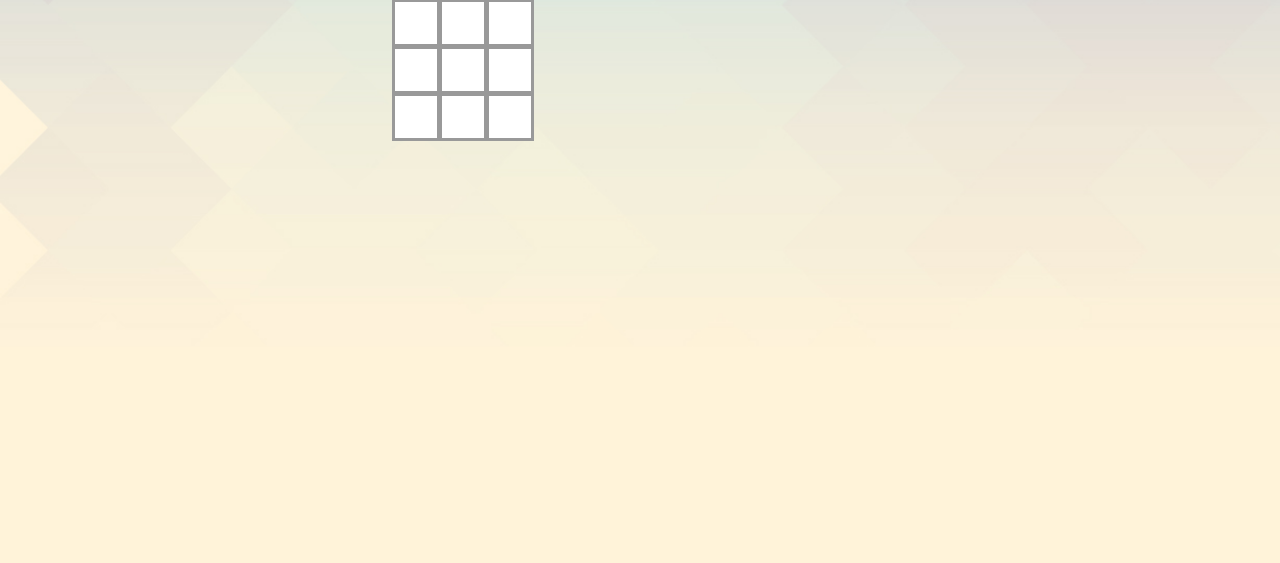
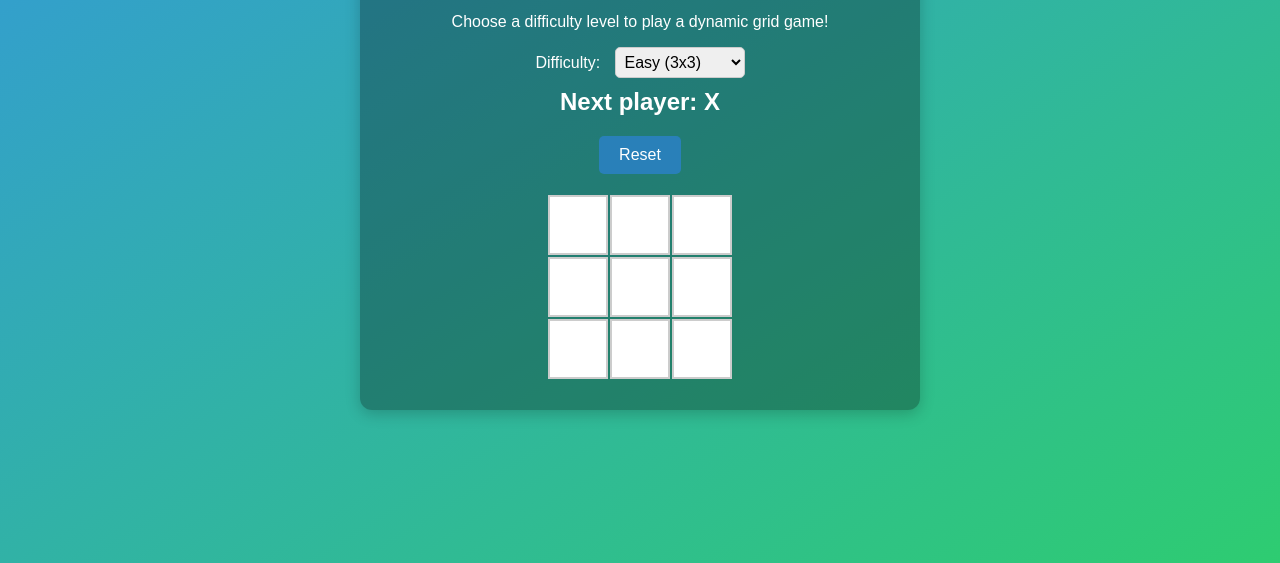
Before and after one commit to nagacharankumarreddy/tictactoe, a React app: page / in a window 1280 px wide. Shown: the part 237-800 px from the top of the page. Built offline with nearby package versions, Linux system fonts and the light colour scheme.

Commit message:
styling changed

```diff
--- a/public/index.html
+++ b/public/index.html
@@ -1,15 +1,18 @@
 <!DOCTYPE html>
 <html lang="en">
   <head>
-    <meta charset="utf-8">
-    <meta name="viewport" content="width=device-width, initial-scale=1, shrink-to-fit=no">
-    <meta name="theme-color" content="#000000">
+    <meta charset="utf-8" />
+    <meta
+      name="viewport"
+      content="width=device-width, initial-scale=1, shrink-to-fit=no"
+    />
+    <meta name="theme-color" content="#000000" />
     <!--
       manifest.json provides metadata used when your web app is added to the
       homescreen on Android. See https://developers.google.com/web/fundamentals/engage-and-retain/web-app-manifest/
     -->
-    <link rel="manifest" href="%PUBLIC_URL%/manifest.json">
-    <link rel="shortcut icon" href="%PUBLIC_URL%/favicon.ico">
+    <link rel="manifest" href="%PUBLIC_URL%/manifest.json" />
+    <link rel="shortcut icon" href="%PUBLIC_URL%/favicon.ico" />
     <!--
       Notice the use of %PUBLIC_URL% in the tags above.
       It will be replaced with the URL of the `public` folder during the build.
@@ -19,12 +22,10 @@
       work correctly both with client-side routing and a non-root public URL.
       Learn how to configure a non-root public URL by running `npm run build`.
     -->
-    <title>React App</title>
+    <title>Tic Tac Toe</title>
   </head>
   <body>
-    <noscript>
-      You need to enable JavaScript to run this app.
-    </noscript>
+    <noscript> You need to enable JavaScript to run this app. </noscript>
     <div id="root"></div>
     <!--
       This HTML file is a template.
--- a/src/index.css
+++ b/src/index.css
@@ -1,74 +1,140 @@
-body {
-  font: 14px "Century Gothic", Futura, sans-serif;
-  background-image: url(./bg.jpg);
-  background-repeat: no-repeat;
-  background-size: cover;
-  width: 100%;
+body,
+html {
+  margin: 0;
+  padding: 0;
   height: 100%;
-  background-attachment: fixed;
+  font-family: "Arial", sans-serif;
 }
-.game {
+
+.fullscreen-container {
   display: flex;
   justify-content: center;
   align-items: center;
-  flex-direction: row;
-  margin-top: 10%;
+  height: 100vh;
+  background: linear-gradient(to bottom right, #3498db, #2ecc71);
+  padding: 20px;
+  box-sizing: border-box;
 }
-ol,
-ul {
-  padding-left: 30px;
-}
-.resetbut {
-  background-color: #609661;
-  border: none;
+
+.game {
+  background: rgba(0, 0, 0, 0.3);
+  padding: 30px;
+  border-radius: 12px;
+  box-shadow: 0 4px 15px rgba(0, 0, 0, 0.2);
+  text-align: center;
   color: white;
-  padding: 5px 5px;
-  text-align: center;
-  text-decoration: none;
-  display: inline-block;
-  font-size: 16px;
-  border-radius: 3px;
-  margin-bottom: 3px;
-  margin-left: 5px;
-}
-.board-row:after {
-  clear: both;
-  content: "";
-  display: table;
+  max-width: 500px;
+  width: 100%;
 }
 
 .status {
+  font-size: 24px;
+  margin-bottom: 20px;
+  font-weight: bold;
+}
+
+.resetbut {
+  padding: 10px 20px;
+  font-size: 16px;
+  background-color: #2980b9;
+  color: #fff;
+  border: none;
+  cursor: pointer;
+  transition: background-color 0.3s;
+  border-radius: 5px;
   margin-bottom: 20px;
 }
 
-.square {
-  background: #fff;
-  border: 3px solid #999;
-  float: left;
-  font-size: 2rem;
-  font-weight: bold;
-  line-height: 1rem;
-  height: 3rem;
-  margin-right: -1px;
-  margin-top: -1px;
-  padding: -1px;
-  text-align: center;
-  width: 3rem;
+.resetbut:hover {
+  background-color: #1d5fa0;
 }
 
-.square:focus {
-  outline: none;
+.board-container {
+  display: flex;
+  flex-direction: column;
+  align-items: center;
 }
 
-.kbd-navigation .square:focus {
-  background: #ddd;
+.board-row {
+  display: flex;
 }
 
-.game-board {
-  margin-top: 1rem;
-  margin-left: 30%;
+.square {
+  width: 80px;
+  height: 80px;
+  font-size: 32px;
+  border: 2px solid #ccc;
+  display: flex;
+  align-items: center;
+  justify-content: center;
+  cursor: pointer;
+  background-color: #fff;
+  transition: background-color 0.3s, color 0.3s;
+  margin: 2px;
 }
 
-.game-info {
-  margin-left: 20px;
+.square:hover {
+  background-color: #eee;
 }
+
+.square.X {
+  background-color: #3498db;
+  color: #fff;
+}
+
+.square.O {
+  background-color: #2ecc71;
+  color: #fff;
+}
+.controls {
+  margin-bottom: 10px;
+}
+
+.controls select {
+  margin-left: 10px;
+  padding: 5px;
+  font-size: 16px;
+  border-radius: 5px;
+  border: 1px solid #ccc;
+}
+
+.board-row {
+  display: flex;
+}
+
+.square {
+  width: 60px;
+  height: 60px;
+  font-size: 28px;
+  border: 2px solid #ccc;
+  display: flex;
+  align-items: center;
+  justify-content: center;
+  cursor: pointer;
+  background-color: #fff;
+  margin: 1px;
+}
+
+@media (max-width: 600px) {
+  .square {
+    width: 45px;
+    height: 45px;
+    font-size: 22px;
+  }
+}
+
+@media (max-width: 600px) {
+  .square {
+    width: 60px;
+    height: 60px;
+    font-size: 24px;
+  }
+
+  .game {
+    padding: 20px;
+  }
+
+  .status {
+    font-size: 20px;
+  }
+}
--- a/src/index.js
+++ b/src/index.js
@@ -1,127 +1,118 @@
-import React from "react";
+import React, { useState } from "react";
 import ReactDOM from "react-dom";
 import "./index.css";
 
-function Square(props) {
+function Square({ value, onClick }) {
+  const className = `square ${value}`;
   return (
-    <button className="square" onClick={() => props.onClick()}>
-      {props.value}
+    <button className={className} onClick={onClick}>
+      {value}
     </button>
   );
 }
 
-function CalculateWinner(squares) {
-  const lines = [
-    [0, 1, 2],
-    [3, 4, 5],
-    [6, 7, 8],
-    [0, 3, 6],
-    [1, 4, 7],
-    [2, 5, 8],
-    [0, 4, 8],
-    [2, 4, 6],
-  ];
-  for (let i = 0; i < lines.length; i++) {
-    const [a, b, c] = lines[i];
-    if (squares[a] && squares[a] === squares[b] && squares[a] === squares[c]) {
+function calculateWinner(squares, size) {
+  const lines = [];
+
+  for (let r = 0; r < size; r++) {
+    lines.push([...Array(size)].map((_, i) => r * size + i));
+  }
+
+  for (let c = 0; c < size; c++) {
+    lines.push([...Array(size)].map((_, i) => i * size + c));
+  }
+
+  lines.push([...Array(size)].map((_, i) => i * (size + 1)));
+
+  lines.push([...Array(size)].map((_, i) => (i + 1) * (size - 1)));
+
+  for (const [a, ...rest] of lines) {
+    if (squares[a] && rest.every((i) => squares[i] === squares[a])) {
       return squares[a];
     }
   }
+
   return null;
 }
 
-class Board extends React.Component {
-  constructor(props) {
-    super(props);
-    this.state = {
-      squares: Array(9).fill(null),
-      xIsNext: true,
+function Board() {
+  const [size, setSize] = useState(3);
+  const [squares, setSquares] = useState(Array(9).fill(null));
+  const [xIsNext, setXIsNext] = useState(true);
+
+  const handleClick = (i) => {
+    if (squares[i] || calculateWinner(squares, size)) return;
+    const nextSquares = [...squares];
+    nextSquares[i] = xIsNext ? "X" : "O";
+    setSquares(nextSquares);
+    setXIsNext(!xIsNext);
   };
+
+  const resetGame = () => {
+    setSquares(Array(size * size).fill(null));
+    setXIsNext(true);
+  };
+
+  const handleLevelChange = (e) => {
+    const newSize = parseInt(e.target.value);
+    setSize(newSize);
+    setSquares(Array(newSize * newSize).fill(null));
+    setXIsNext(true);
+  };
+
+  const winner = calculateWinner(squares, size);
+  let status;
+
+  if (winner) {
+    status = `Winner: ${winner}`;
+  } else if (squares.every((square) => square !== null)) {
+    status = "It's a Draw!";
+  } else {
+    status = `Next player: ${xIsNext ? "X" : "O"}`;
   }
 
-  reset() {
-    this.setState({
-      squares: this.state.squares.map((x) => null),
-      xIsNext: true,
-    });
-  }
-
-  handleClick(i) {
-    const squares = this.state.squares.slice();
-    if (squares[i] || CalculateWinner(squares)) return;
-    squares[i] = this.state.xIsNext ? "X" : "O";
-    this.setState({
-      squares: squares,
-      xIsNext: !this.state.xIsNext,
-    });
-  }
-
-  renderSquare(i) {
+  return (
+    <div className="board-container">
+      <div className="controls">
+        <label>Difficulty: </label>
+        <select onChange={handleLevelChange} value={size}>
+          <option value={3}>Easy (3x3)</option>
+          <option value={4}>Medium (4x4)</option>
+          <option value={5}>Hard (5x5)</option>
+        </select>
+      </div>
+      <div className="status">{status}</div>
+      <button className="resetbut" onClick={resetGame}>
+        Reset
+      </button>
+      {[...Array(size)].map((_, row) => (
+        <div className="board-row" key={row}>
+          {[...Array(size)].map((_, col) => {
+            const index = row * size + col;
             return (
               <Square
-        value={this.state.squares[i]}
-        onClick={() => this.handleClick(i)}
+                key={index}
+                value={squares[index]}
+                onClick={() => handleClick(index)}
               />
+            );
+          })}
+        </div>
+      ))}
+    </div>
   );
 }
 
-  render() {
-    const winner = CalculateWinner(this.state.squares);
-    let status;
-    if (winner) {
-      status = `Winner: ${winner}`;
-    } else {
-      status = `Next player: ${this.state.xIsNext ? "X" : "O"}`;
-    }
-
+function Game() {
   return (
-      <div>
-        <div className="status">{status}</div>
-        <button className="resetbut" onClick={() => this.reset()}>
-          Reset
-        </button>
-        <div className="board-row">
-          {this.renderSquare(0)}
-          {this.renderSquare(1)}
-          {this.renderSquare(2)}
-        </div>
-        <div className="board-row">
-          {this.renderSquare(3)}
-          {this.renderSquare(4)}
-          {this.renderSquare(5)}
-        </div>
-        <div className="board-row">
-          {this.renderSquare(6)}
-          {this.renderSquare(7)}
-          {this.renderSquare(8)}
+    <div className="fullscreen-container">
+      <div className="game">
+        <h2>Tic-Tac-Toe</h2>
+        <p>Choose a difficulty level to play a dynamic grid game!</p>
+        <Board />
       </div>
     </div>
   );
 }
-}
-
-class Game extends React.Component {
-  render() {
-    return (
-      <div className="game">
-        <div>
-          Tic-tac-toe is a very popular game for two players, X and O, who take
-          turns marking the spaces in a 3×3 grid. The player who succeeds in
-          placing three of their marks in a vertical, horizontal or diagonal row
-          wins the game.
-          <div className="game-board">
-            <Board />
-          </div>
-          <div className="game-info">
-            <div>{/* status */}</div>
-            <ol>{/* TODO */}</ol>
-          </div>
-        </div>
-      </div>
-    );
-  }
-}
-
-// ========================================
 
 ReactDOM.render(<Game />, document.getElementById("root"));
```
Also changed, not shown: src/bg.jpg (deleted). Lines whose indentation alone changed are shown as unchanged.
